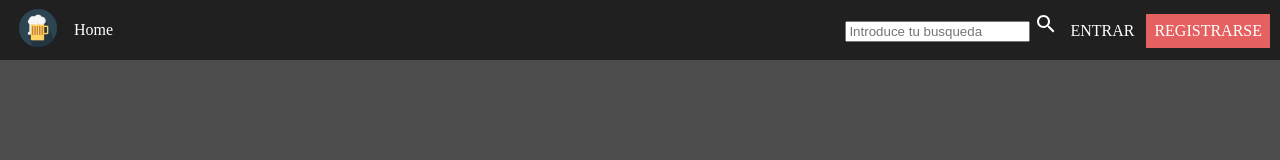
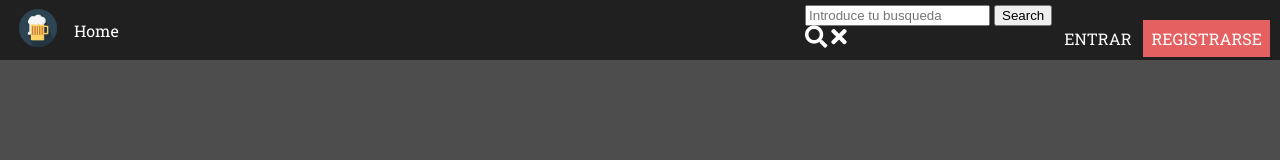
Before and after one commit to grusite/practica-front-avanzado, a website: page index.html in a window 1280 px wide. Drawn offline with Linux system fonts and the light colour scheme.

Commit message:
fixing navbar

```diff
--- a/index.html
+++ b/index.html
@@ -5,6 +5,9 @@
   <meta charset="UTF-8" />
   <meta name="viewport" content="width=device-width, initial-scale=1.0" />
   <meta http-equiv="X-UA-Compatible" content="ie=edge" />
+  <link href="https://fonts.googleapis.com/css?family=Roboto+Slab:100,400,700&display=swap" rel="stylesheet" />
+  <link rel="stylesheet" href="https://use.fontawesome.com/releases/v5.6.3/css/all.css"
+    integrity="sha384-UHRtZLI+pbxtHCWp1t77Bi1L4ZtiqrqD80Kn4Z8NTSRyMA2Fd33n5dQ8lWUE00s/" crossorigin="anonymous" />
   <link rel="stylesheet" href="src/css/style.css" />
   <link rel="stylesheet" href="src/css/navbar.css" />
   <title>BeerFlix</title>
@@ -28,11 +31,21 @@
       <div class="right-menu">
         <ul class="navbar-list">
           <li class="navbar-item">
-            <input type="text" name="" id="" placeholder="Introduce tu busqueda" />
+            <div class="filter-container">
+              <form id="search-form" class="filter-input" novalidate>
+                <input data-pattern-mismatch="Input invalid" required placeholder="Introduce tu busqueda"
+                  class="input search" type="text" />
+                <button type="submit" class="button search">Search</button>
+              </form>
+            </div>
+            <div class="navbar-icon">
+              <i id="navbar-search" class="fas fa-search"></i>
+              <i id="navbar-close" class="fas fa-times"></i>
+            </div>
           </li>
-          <li class="navbar-item">
-            <img src="src/img/baseline_search_white_24dp.png" alt="Search Icon" />
-          </li>
+          <!-- <li class="navbar-item">
+              <img src="src/img/baseline_search_white_24dp.png" alt="Search Icon" />
+            </li> -->
           <li class="navbar-item">
             <a id="login" href="login.html">ENTRAR</a>
           </li>
--- a/src/css/navbar.css
+++ b/src/css/navbar.css
@@ -11,6 +11,12 @@ header {
   display: flex;
   top: 0;
   align-items: center;
+}
+
+.navbar .fas {
+  font-size: 1.4rem;
+  cursor: pointer;
+  color: #FFFFFF;
 }
 
 .logo img {
```
